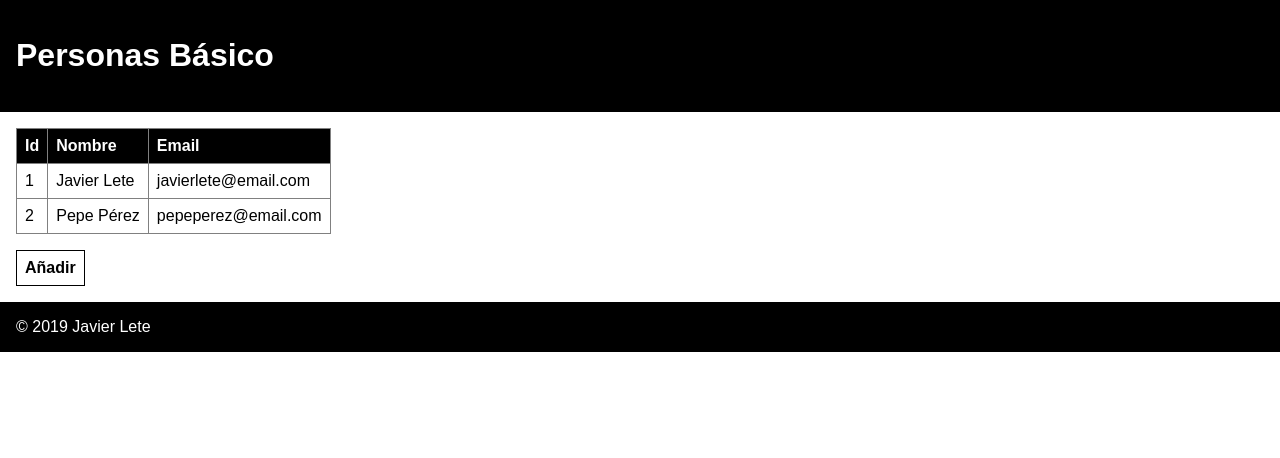
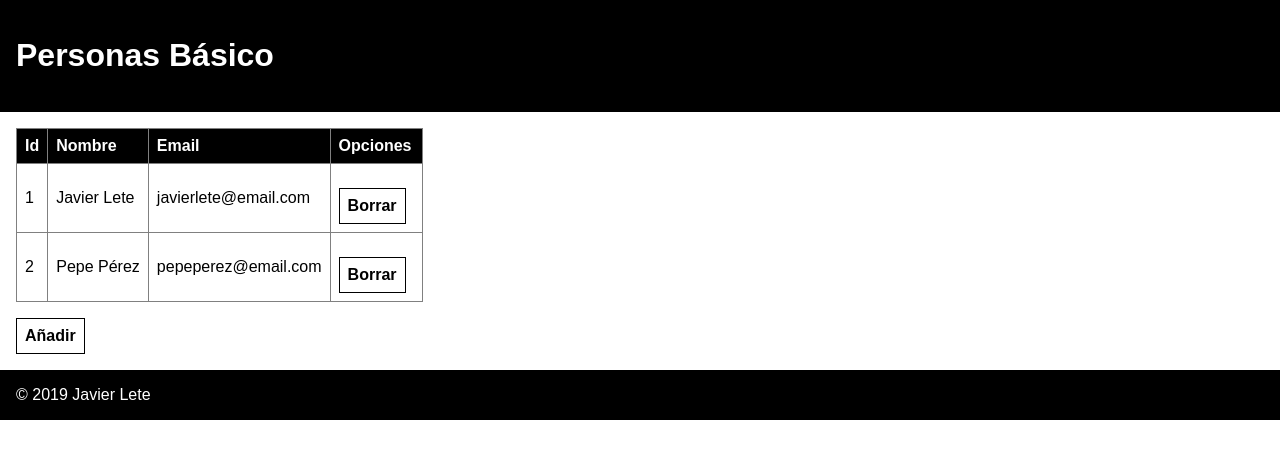
Before and after one commit to javierlete/angular-201909-personas-basico, an Angular app: page /listado in a window 1280 px wide. Shown: the top 458 px of the page. Built offline with nearby package versions, Linux system fonts and the light colour scheme.

Commit message:
Enlace de borrado

```diff
--- a/src/app/listado/listado.component.html
+++ b/src/app/listado/listado.component.html
@@ -4,6 +4,7 @@
             <th>Id</th>
             <th>Nombre</th>
             <th>Email</th>
+            <th>Opciones</th>
         </tr>
     </thead>
     <tbody>
@@ -11,6 +12,7 @@
             <td>{{persona.id}}</td>
             <td>{{persona.nombre}}</td>
             <td>{{persona.email}}</td>
+            <td><a (click)="onBorrar(persona.id)">Borrar</a></td>
         </tr>
     </tbody>
 </table>
```
